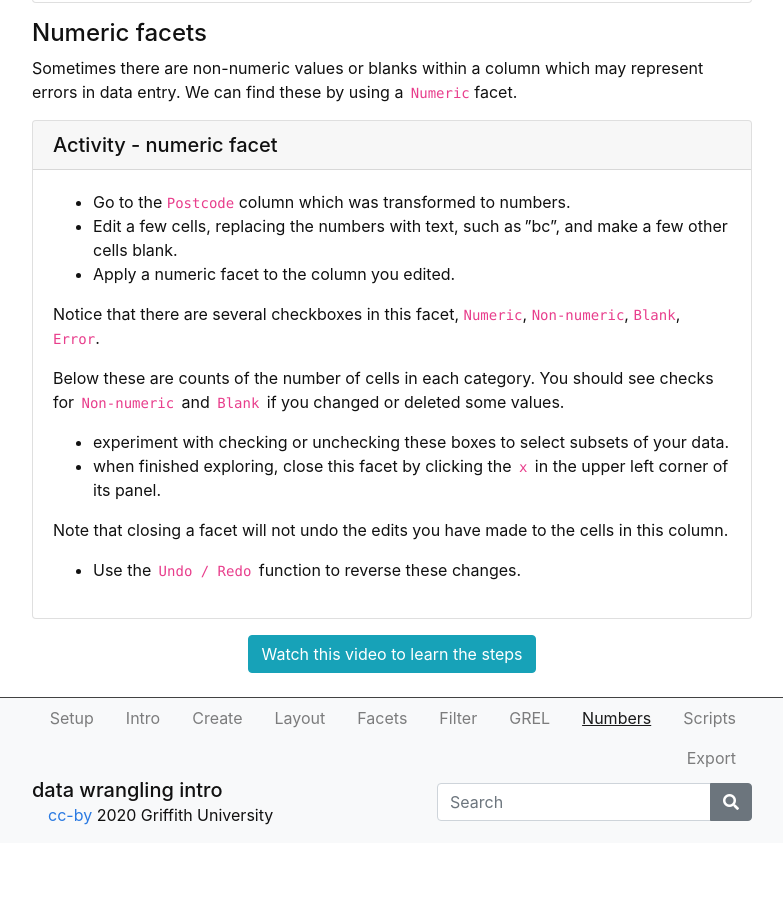
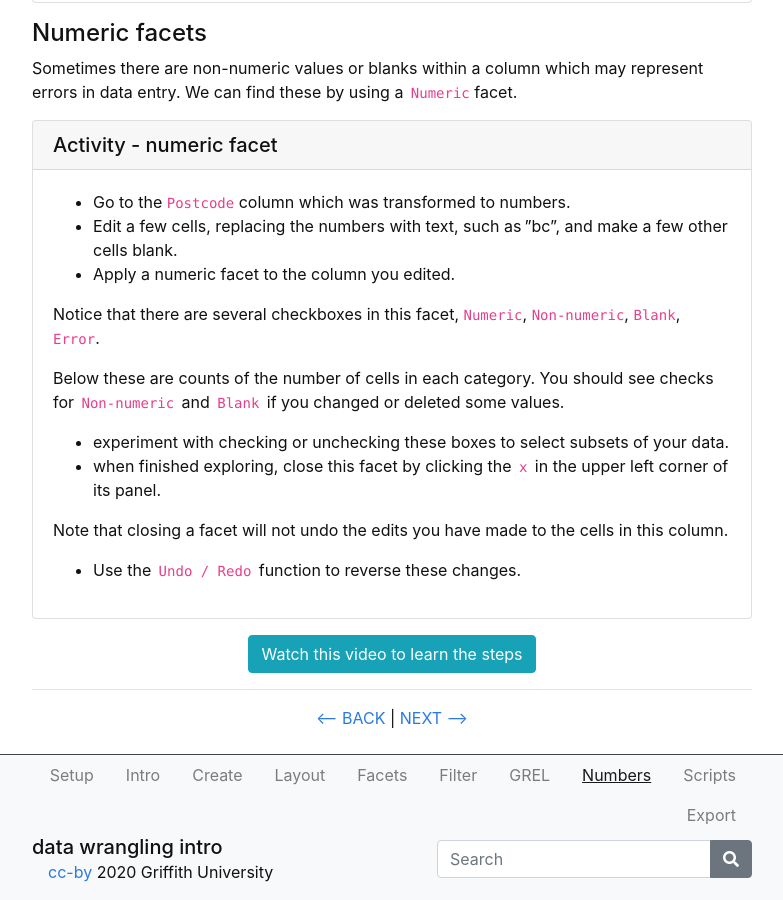
Before and after one commit to GULibrarySandbox/intro-data-wrangle, a Jekyll site: the page built from content/7-lesson.md, in a window 1280 px wide and 900 px high, scrolled down 710 px. Shown: the whole window, without its empty margins (248-1031 px from the left). Built offline with Jekyll 4.4.1, drawn with Linux system fonts in a browser that asks for light colours; before the commit the page ends 1553 px from its top, so only the background shows below that.

Commit message:
Update 7-lesson.md
Added back and next links

```diff
--- a/content/7-lesson.md
+++ b/content/7-lesson.md
@@ -41,3 +41,10 @@ Note that closing a facet will not undo the edits you have made to the cells in
 
 
 {% include button.md text="Watch this video to learn the steps" link="https://vimeo.com/412607607/08380e8150" color="info" %}
+
+-----
+
+<p align="center">
+  <a href="https://griffithunilibrary.github.io/intro-data-wrangle/content/6-lesson.html"><-- BACK</a> |
+  <a href="https://griffithunilibrary.github.io/intro-data-wrangle/content/8-lesson.html">NEXT --></a>
+</p>
```
